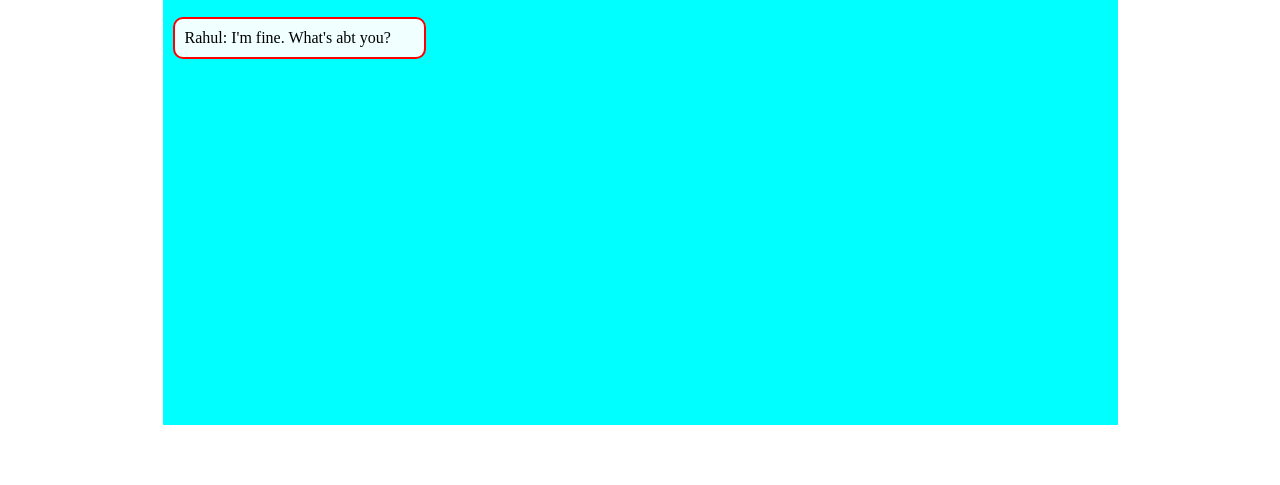
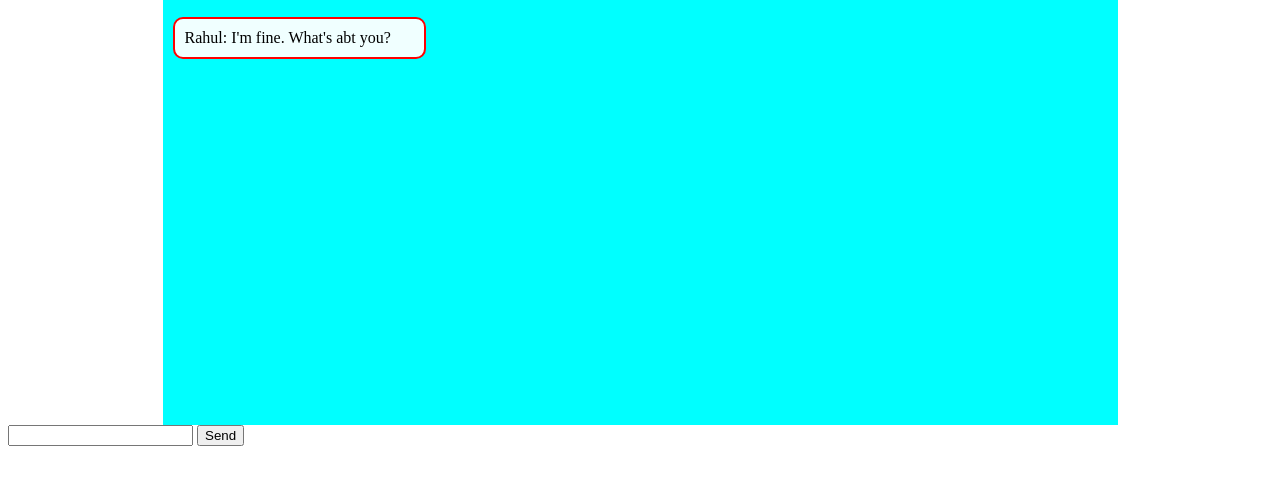
Before and after one commit to tushargupta010/Chat-App, a plain HTML site: page index.html in a window 1280 px wide. Shown: the part 113-598 px from the top of the page. Drawn offline with Linux system fonts and the light colour scheme.

Commit message:
adding send button

```diff
--- a/index.html
+++ b/index.html
@@ -18,6 +18,12 @@
         <div class="message right">Tushar: How are you?</div>
         <div class="message left">Rahul: I'm fine. What's abt you?</div>
     </div>
+    <div class="send">
+        <form action="#" id="send-container">
+            <input type="text" name="imputMessage" id="inputMessage">
+            <button class="btn" type="submit">Send</button>
+        </form>
+    </div>
 </body>
 
 </html>
```
